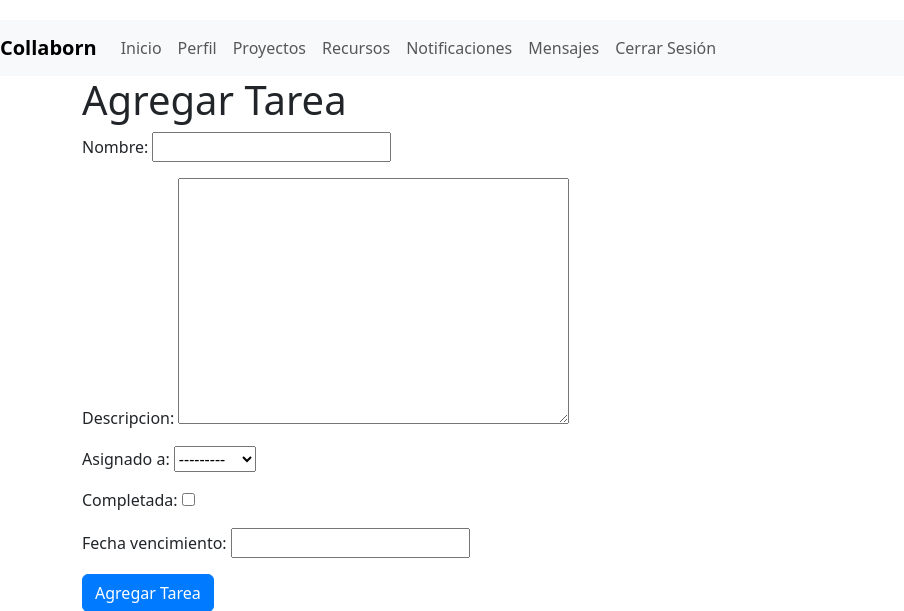
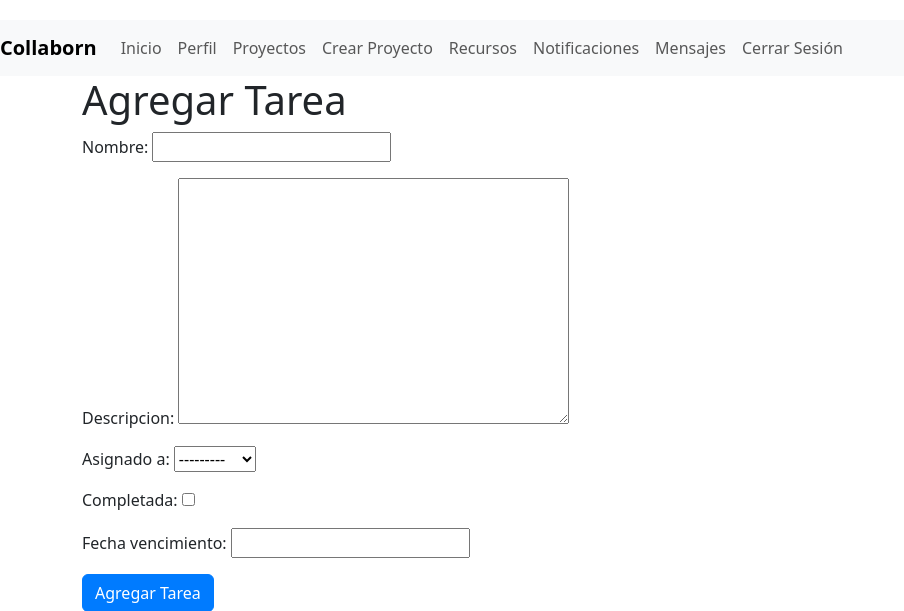
Before and after one commit to pablotcon/Collaborn, a Django app: page /proyectos/1/tareas/agregar/ in a window 1280 px wide. Shown: the top 611 px of the page, without its empty margins (0-904 px from the left). Run offline with Django 5.2, Linux system fonts and the light colour scheme; a user stored in the database is signed in; data comes from the database, SQL or seed files in the repository; both versions use the stored data as it was after the commit; some libraries are stand-ins or nearby versions.

Commit message:
Crear proyecto vista
creando proyecto vista

```diff
--- a/myapp/templates/myapp/base.html
+++ b/myapp/templates/myapp/base.html
@@ -21,6 +21,7 @@
                     <li class="nav-item"><a class="nav-link" href="{% url 'index' %}">Inicio</a></li>
                     <li class="nav-item"><a class="nav-link" href="{% url 'ver_perfil' %}">Perfil</a></li>
                     <li class="nav-item"><a class="nav-link" href="{% url 'proyecto_list' %}">Proyectos</a></li>
+                    <li class="nav-item"><a class="nav-link" href="{% url 'crear_proyecto' %}">Crear Proyecto</a></li>
                     <li class="nav-item"><a class="nav-link" href="{% url 'listar_recursos' %}">Recursos</a></li>
                     <li class="nav-item"><a class="nav-link" href="{% url 'listar_notificaciones' %}">Notificaciones</a></li>
                     <li class="nav-item"><a class="nav-link" href="{% url 'listar_mensajes' %}">Mensajes</a></li>
--- a/myapp/templates/myapp/crear_proyecto.html
+++ b/myapp/templates/myapp/crear_proyecto.html
@@ -3,7 +3,7 @@
 {% block title %}Crear Proyecto{% endblock %}
 
 {% block content %}
-<h1>Crear Proyecto</h1>
+<h2>Crear Proyecto</h2>
 <form method="post">
     {% csrf_token %}
     {{ form.as_p }}
--- a/myapp/urls.py
+++ b/myapp/urls.py
@@ -7,7 +7,7 @@ urlpatterns = [
     path('login/', views.login_view, name='login'),
     path('logout/', views.logout_view, name='logout'),
     path('proyectos/', views.proyecto_list, name='proyecto_list'),
-    path('proyectos/create/', views.proyecto_create, name='proyecto_create'),
+    path('crear_proyecto/', views.crear_proyecto, name='crear_proyecto'),
     path('proyectos/<int:proyecto_id>/', views.proyecto_detail, name='proyecto_detail'),
     path('proyectos/<int:proyecto_id>/postular/', views.postular_proyecto, name='postular_proyecto'),
     path('proyectos/<int:pk>/edit/', views.proyecto_detail, name='proyecto_edit'),
--- a/myapp/views.py
+++ b/myapp/views.py
@@ -178,7 +178,7 @@ def proyecto_list(request):
     return render(request, 'myapp/proyecto_list.html', {'proyectos': proyectos})
 
 @login_required
-def proyecto_create(request):
+def crear_proyecto(request):
     if request.method == 'POST':
         form = ProyectoForm(request.POST)
         if form.is_valid():
@@ -186,13 +186,12 @@ def proyecto_create(request):
             proyecto.creador = request.user
             proyecto.save()
             messages.success(request, 'Proyecto creado exitosamente.')
-            return redirect('proyecto_list')
+            return redirect('proyecto_detail', pk=proyecto.pk)
         else:
             messages.error(request, 'Error al crear el proyecto.')
     else:
         form = ProyectoForm()
-    return render(request, 'myapp/proyecto_form.html', {'form': form})
-
+    return render(request, 'myapp/crear_proyecto.html', {'form': form})
 
 @login_required
 def proyecto_detail(request, proyecto_id):
@@ -301,7 +300,7 @@ def cambiar_password(request):
             messages.error(request, 'Por favor corrija los errores a continuación.')
     else:
         form = PasswordChangeForm(request.user)
-    return render(request, 'cambiar_password.html', {'form': form})
+    return render(request, 'myapp/cambiar_password.html', {'form': form})
 
 # Modulo de Login/Registro
 def login_view(request):
```
Also changed, not shown: db.sqlite3, myapp/templates/myapp/cambiar_password.html (renamed from myapp/templates/cambiar_password.html).
